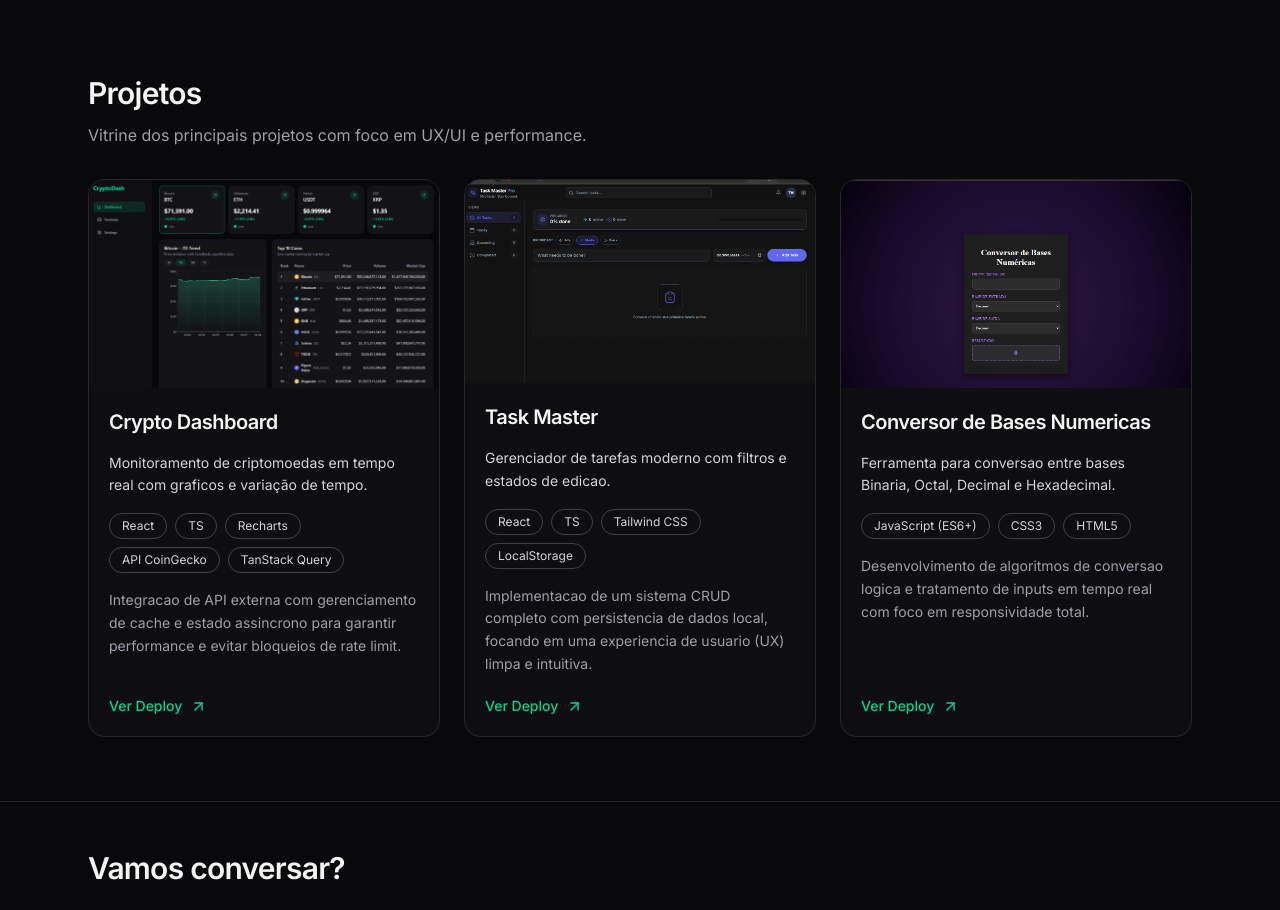
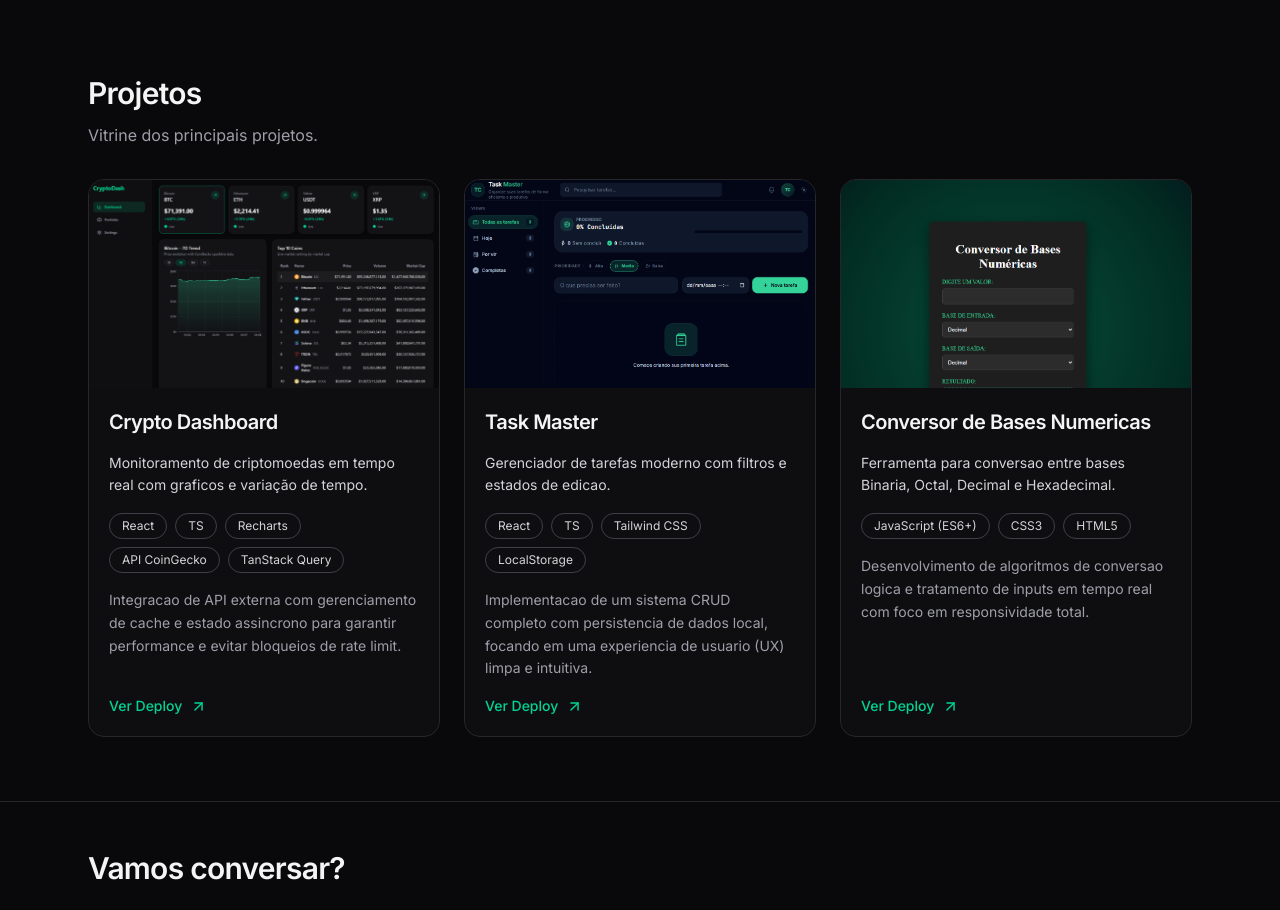
Before and after one commit to TiagoCoutinho3/meu-portfolio, a React (Vite) app: page / in a window 1280 px wide. Shown: the part 1060-1970 px from the top of the page. Built offline with nearby package versions, Linux system fonts and the light colour scheme.

Commit message:
Correção de thumbs

```diff
--- a/src/App.tsx
+++ b/src/App.tsx
@@ -177,7 +177,7 @@ function App() {
               Projetos
             </h2>
             <p className="text-zinc-400">
-              Vitrine dos principais projetos com foco em UX/UI e performance.
+              Vitrine dos principais projetos.
             </p>
           </div>
 
```
Also changed, not shown: public/thumb-conversor.png, public/thumb-tasks.png.
